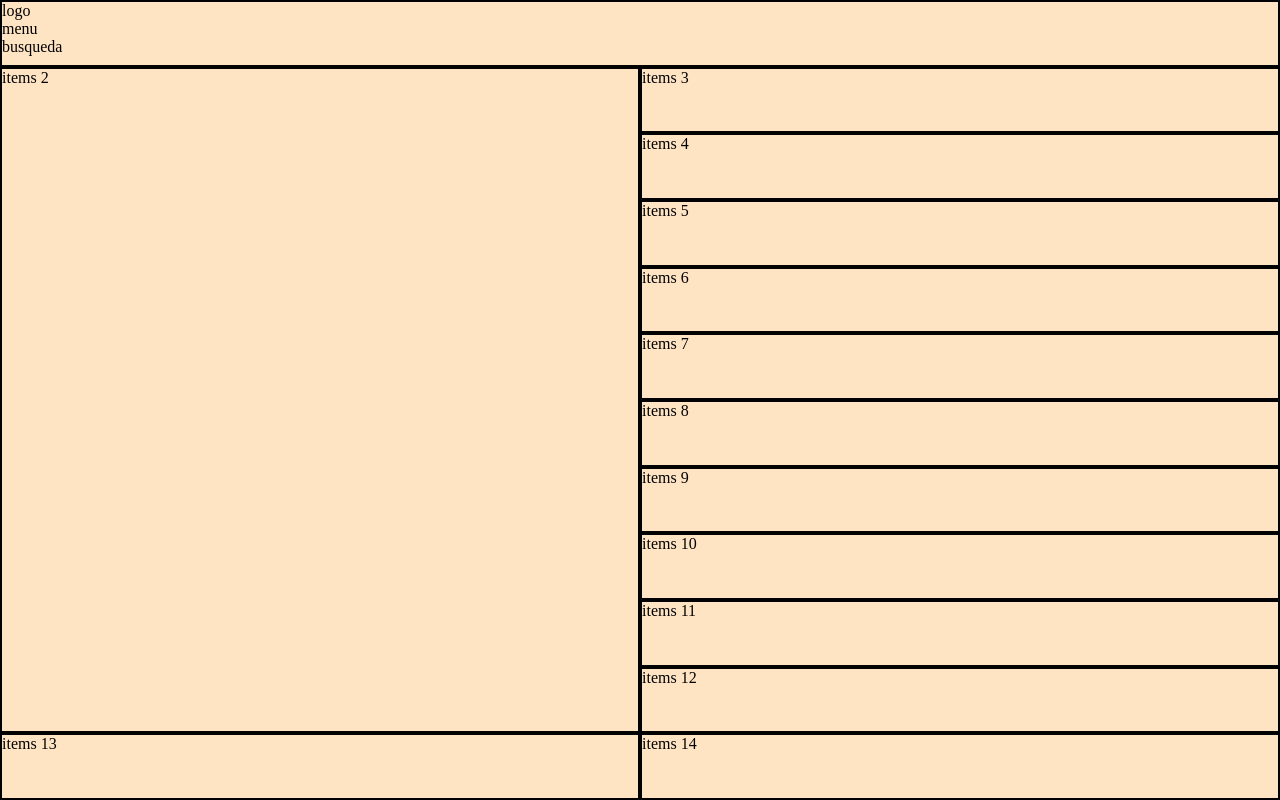
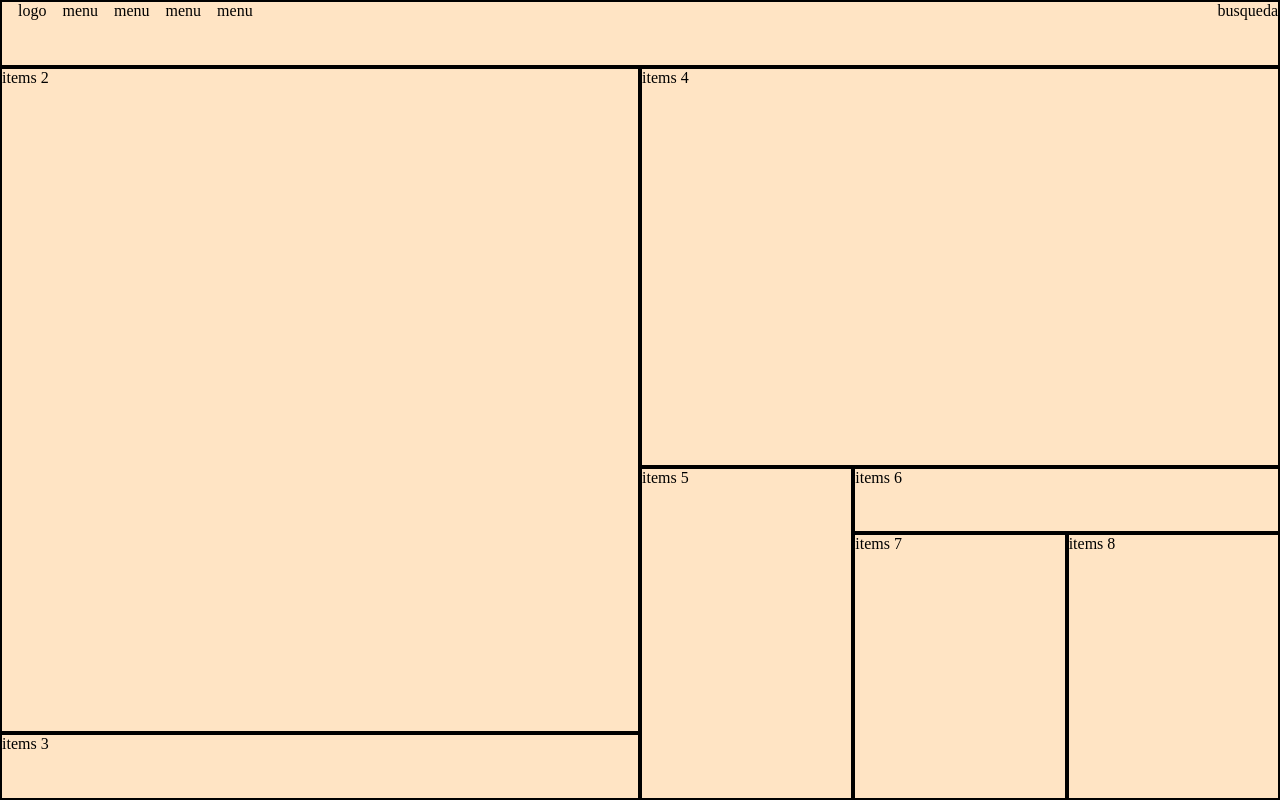
Before and after one commit to saddammont/travel-nicaragua, a plain HTML site: page index.html in a window 1280 px wide. Drawn offline with Linux system fonts and the light colour scheme.

Commit message:
maquetamos con grid

```diff
--- a/css/main.css
+++ b/css/main.css
@@ -4,12 +4,14 @@
     margin: 0;
     box-sizing: border-box;
 }
+
+/*aqui comienza la maquetacion con grid*/
 .contenedor
 {
     width: 100%;
     height: 100vh;
     display: grid;
-    grid-template: repeat(12, 1fr) /repeat(2,1fr);
+    grid-template: repeat(12, 1fr) /repeat(6,1fr);
 }
 .item
 {
@@ -18,9 +20,69 @@
 }
 .item:nth-child(1)
 {
-    grid-column: span 2;
+    grid-column:1/-1;
 }
 .item:nth-child(2)
 {
     grid-row: span 10;
+    grid-column: span 3;
 }
+.item:nth-child(3)
+{
+    grid-column: span 3;
+    grid-row: 12/13;
+}
+.item:nth-child(4)
+{
+    grid-column: span 3;
+    grid-row: span 6;
+}
+.item:nth-child(5)
+{
+    grid-column: span 1;
+    grid-row: span 5;
+}
+.item:nth-child(6)
+{
+    grid-column: span 2;
+    grid-row: span 1;
+}
+.item:nth-child(7)
+{
+    grid-column: span 1;
+    grid-row: span 4;
+}
+.item:nth-child(8)
+{
+    grid-column: span 1;
+    grid-row: span 4;
+}
+/*aqui comienza a ordenar el header*/
+
+.header
+{
+    display: flex;
+    list-style: none;
+    justify-content: space-between;
+}
+.logo-menu
+{
+    display: flex;
+    align-items: center;
+
+}
+.logo-menu li a
+{
+    margin-left: 1rem;
+    text-decoration: none;
+    color: black;
+
+
+}
+.logo-menu li
+{
+   display: flex;
+   align-items: center;
+   justify-content: space-between;
+
+}
--- a/index.html
+++ b/index.html
@@ -9,9 +9,16 @@
 <body>
 
     <div class="contenedor">
-        <div class="item"><ul>
-            <li class="item-cabecera">logo</li>
-            <li class="item-cabecera">menu</li>
+        <div class="item"><ul class="header">
+            <div class="logo-menu">
+                <li class="item-cabecera"><a href="#">logo</a></li>
+                <li class="item-cabecera">
+                    <a href="#">menu</a>
+                    <a href="#">menu</a>
+                    <a href="#">menu</a>
+                    <a href="#">menu</a>
+                </li>
+            </div>
             <li class="item-cabecera">busqueda</li>
         </ul></div>
         <div class="item">items 2</div>
@@ -21,13 +28,6 @@
         <div class="item">items 6</div>
         <div class="item">items 7</div>
         <div class="item">items 8</div>
-        <div class="item">items 9</div>
-        <div class="item">items 10</div>
-        <div class="item">items 11</div>
-        <div class="item">items 12</div>
-        <div class="item">items 13</div>
-        <div class="item">items 14</div>
-
 
     </div>
 
```
